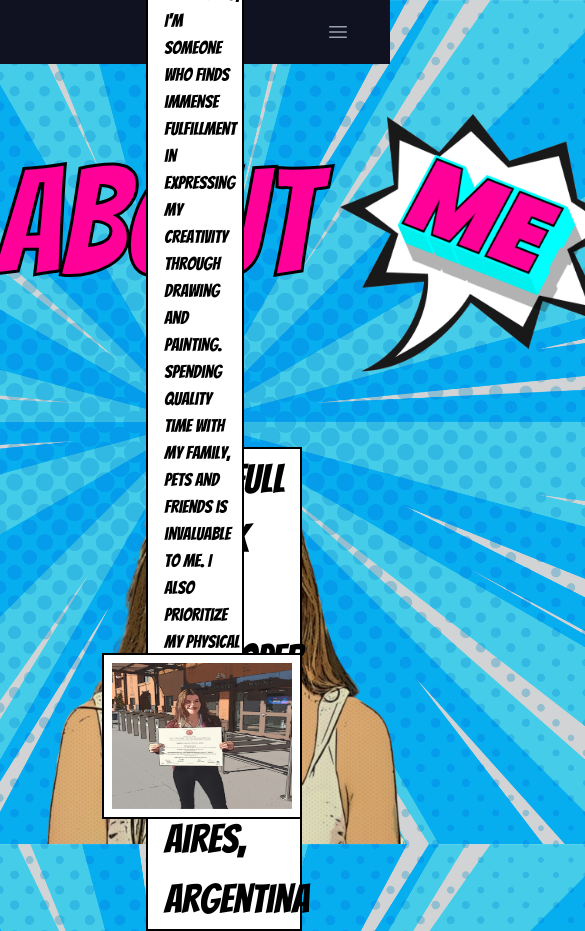
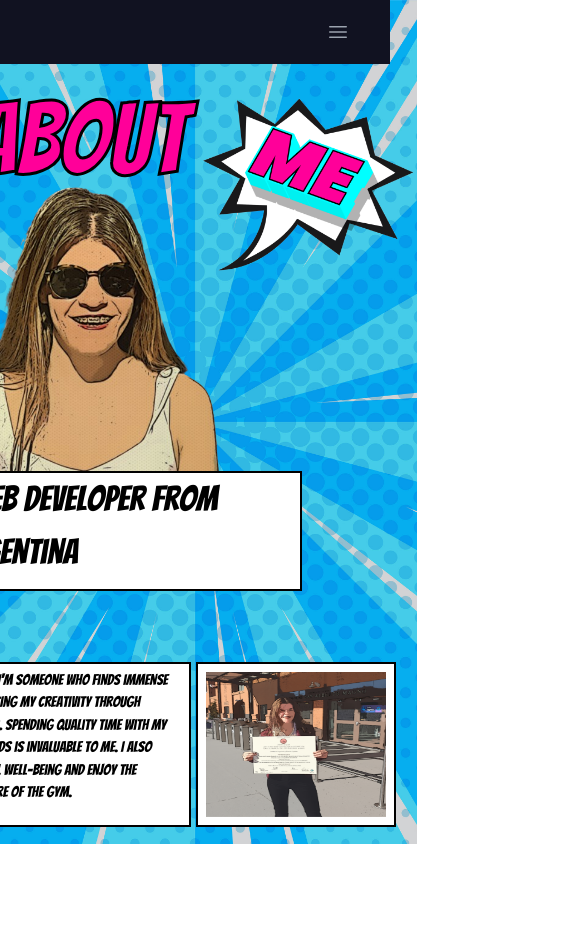
Before and after one commit to paupuentes919/portfolio-paula-puentes, a React (Create React App) app: page /about in a window 390 px wide. Shown: the top 931 px of the page, 585 px wide, since content can reach past the window. After the commit the page ends 844 px from the top, so only its background shows below. Built offline with nearby package versions, Linux system fonts and the light colour scheme.

Commit message:
responsive first approach

```diff
--- a/src/components/sections/About.js
+++ b/src/components/sections/About.js
@@ -12,19 +12,19 @@ function About() {
       </div>
       <div className="flex justify-center">
         <img src={aboutmephoto} className="img-about-me" />
-        <div className="full-stack-text">
-          Im a Full Stack Web Developer from Buenos Aires, Argentina
-        </div>
-        <div className="flex">
+      </div>
+      <div className="full-stack-text flex justify-center">
+        Im a Full Stack Web Developer from Buenos Aires, Argentina
+      </div>
+      <div className="flex comic-container">
         <div className="description-about-me">
           When I'm not coding, I'm someone who finds immense fulfillment in
           expressing my creativity through drawing and painting. Spending
-          quality time with my family, pets and friends is invaluable to me. I also
-          prioritize my physical well-being and enjoy the energizing atmosphere
-          of the gym.
+          quality time with my family, pets and friends is invaluable to me. I
+          also prioritize my physical well-being and enjoy the energizing
+          atmosphere of the gym.
         </div>
-        <img src={paulafacultad} className="img-facultad"/>
-        </div>
+        <img src={paulafacultad} className="img-facultad" />
       </div>
     </div>
   );
--- a/src/css/components/About.css
+++ b/src/css/components/About.css
@@ -35,11 +35,13 @@
     right: 22.5%;
     max-width: 40%;
     padding-left: 1rem;
+    height: 120px;
     border: 2px solid black;
     background-color: white;
 }
 
 .description-about-me {
+    padding-top: 0.3rem;
     font-family: 'Bangers';
     font-size: 18px;
     max-width: 25%;
@@ -49,15 +51,80 @@
     bottom: 3%;
     border: 2px solid black;
     background-color: white;
+    min-height: 165px;
 }
 
 .img-facultad {
     position: absolute;
     bottom: 3%;
-    height: 166px;
+    height: 171px;
     padding: 0.5rem;
     border: 2px solid black;
     background-color: white;
     right: 22.5%;
     width: 200px;
 }
+
+.comic-container {
+    justify-content: unset;
+}
+
+@media(max-width: 1465px) {
+    .full-stack-text {
+        font-size: 35px;
+    }
+    .description-about-me {
+        font-size: 15px;
+        max-width: 24%;
+        right: 38.5%;
+    }
+    .img-facultad {
+        height: 165px;
+    }
+}
+
+@media (max-width:1360px){
+    .img-about-me {
+        height: 300px;
+        position: unset;
+        margin-right: 15rem;
+        margin-top: -7rem;
+    }
+    .about-me-container {
+        display: flex;
+        position: unset;
+        justify-content: center;
+    }
+    .comic-container {
+        justify-content: center;
+    }
+    .full-stack-text {
+        margin-top: 1.5rem;
+        margin-left: 0;
+        width: 34rem;
+        max-width: unset;
+    }
+    .description-about-me {
+        right: 51%;
+        bottom: 2%;
+        max-width: unset;
+        width: 20.4rem;
+    }
+
+    .img-facultad {
+        bottom: 2%;
+        left: 50.3%;
+        right: unset;
+    }
+    .about-me-text {
+        font-size: 100px;
+    }
+    .img-me {
+        margin-top: 2rem;
+        height: 200px;
+    }
+}
+
+@media (max-width: 757px) {
+
+}
```
